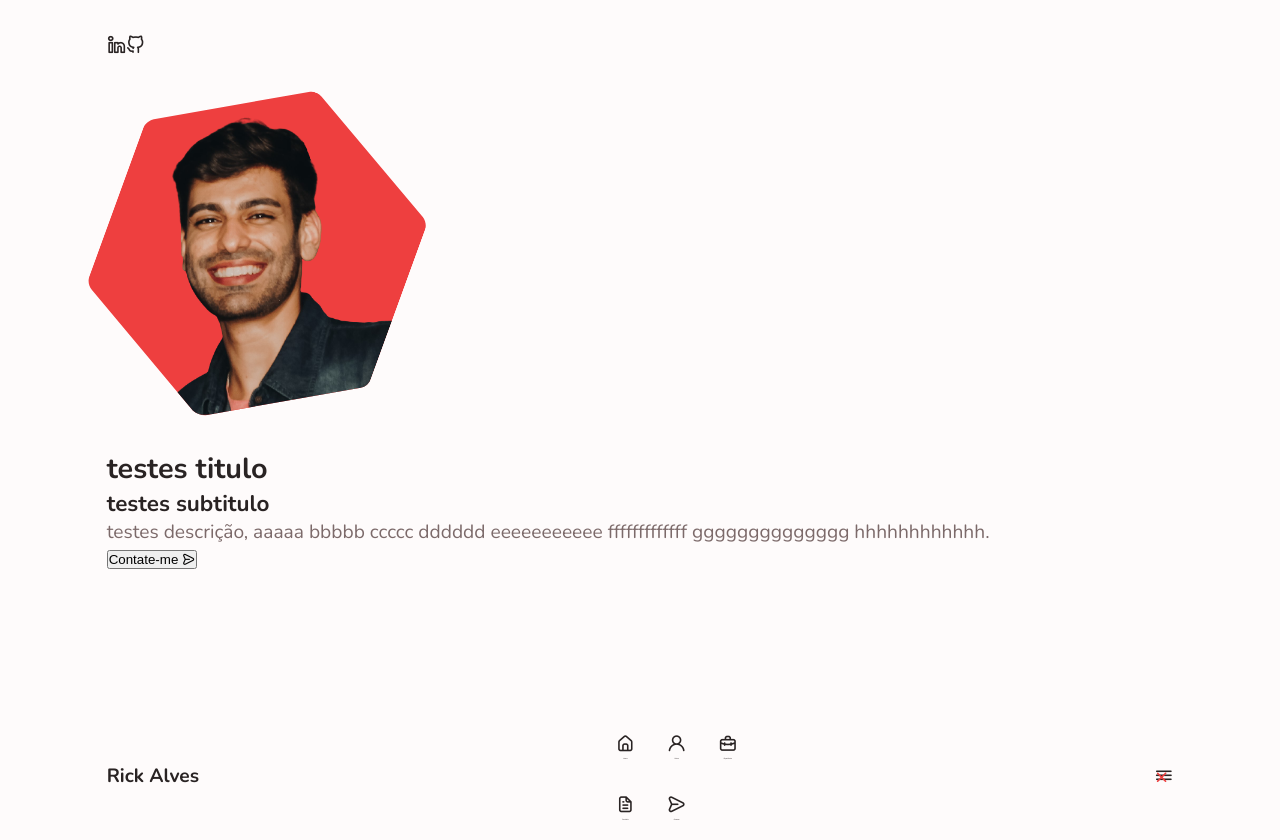
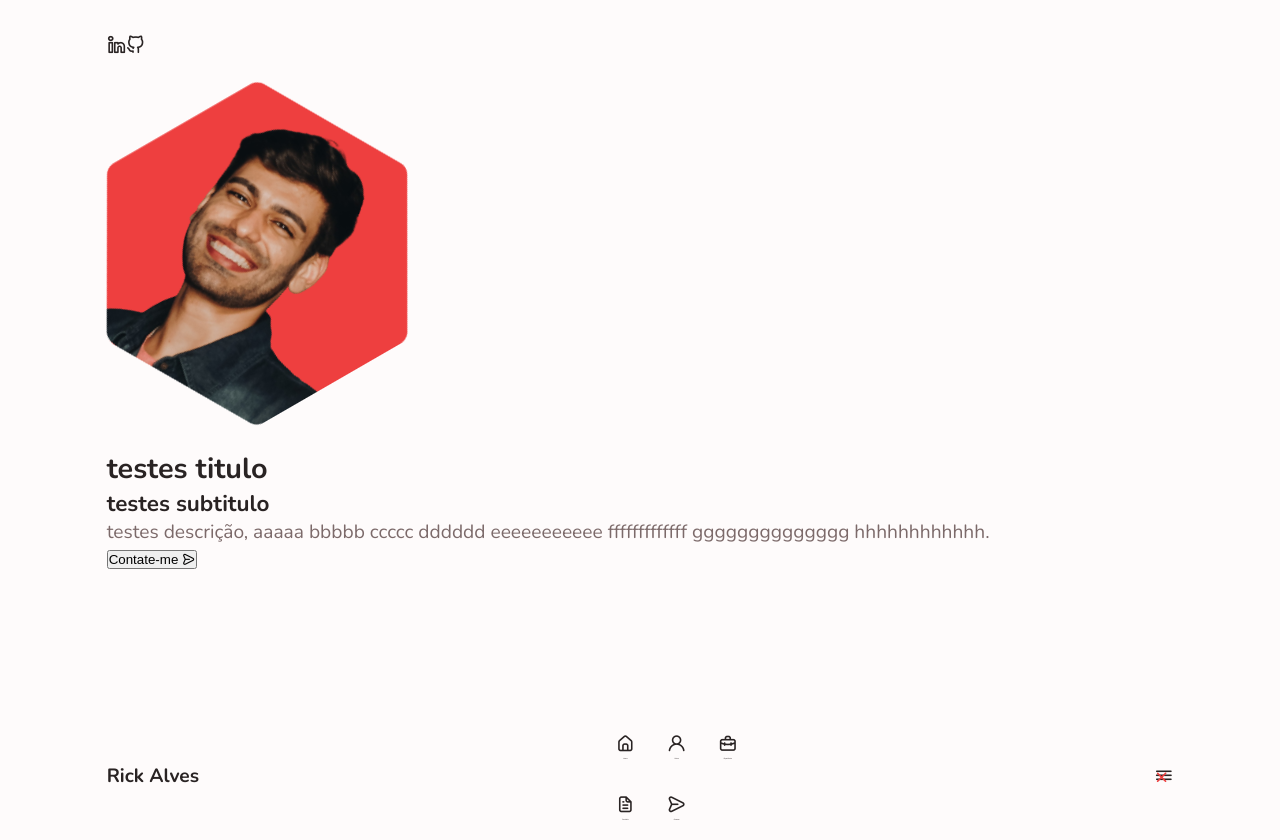
Before and after one commit to RickAlves07/personal-website, an Angular app: page / in a window 1280 px wide. Before the commit the page ends 800 px from the top, so only its background shows below. Built offline with nearby package versions, Linux system fonts and the light colour scheme.

Commit message:
ajustes no css

```diff
--- a/src/styles.scss
+++ b/src/styles.scss
@@ -180,12 +180,17 @@ $width-2: 767px;
 	display: block;
 	width: 300px;
 	height: 342.62px;
-	// width: 87.5%;
-	// height: 100%;
-	transform: rotate(20deg);
+	animation: spin 30s linear infinite;
 }
 
-.masks-hidden
+@keyframes spin
+{ 100%
+	{
+		transform:rotate(360deg);
+	}
+}
+
+.hidden
 {
 	width: 0px;
 	height: 0px;
```
